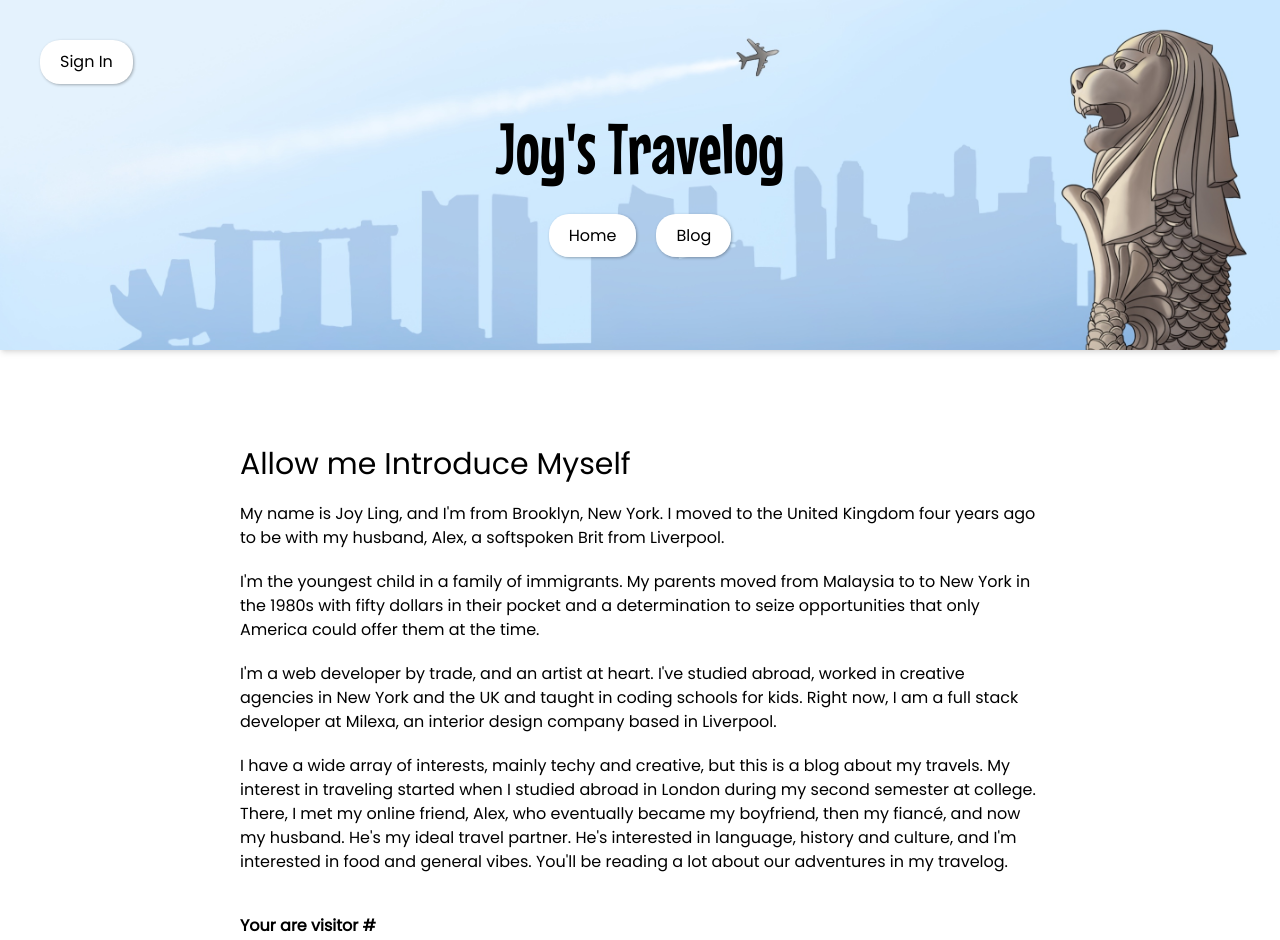
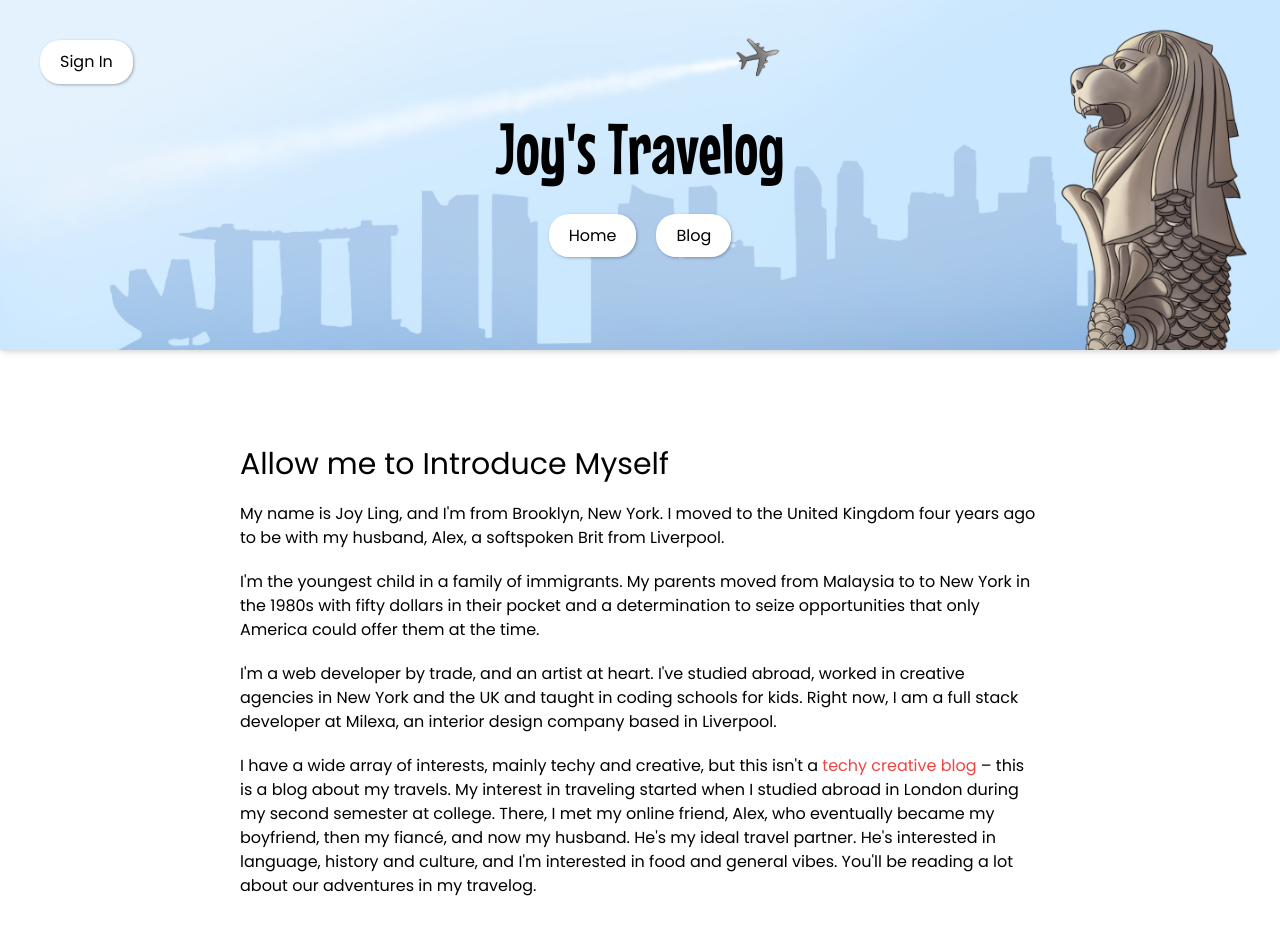
Before and after one commit to joy-ling/joys-blog, a Next.js app: page / in a window 1280 px wide. Shown: the top 940 px of the page. Built offline with nearby package versions, Linux system fonts and the light colour scheme; no server answers; the database is empty.

Commit message:
Added page views for each blog post

```diff
--- a/src/app/blog/[slug]/page.tsx
+++ b/src/app/blog/[slug]/page.tsx
@@ -6,6 +6,7 @@ import { format, parseISO } from 'date-fns'
 import Comments from "@/components/comments";
 import { Suspense } from "react";
 import LoadComment from "@/components/loadComment";
+import { kv } from "@vercel/kv";
 
 
 export const generateStaticParams = async () => getPosts().map((post) => ({ slug: post._raw.flattenedPath }))
@@ -16,12 +17,13 @@ export const generateMetadata = ({ params }: { params: { slug: string } }) => {
   return { title: post.title }
 }
 
-export default function PostLayout ({ params }: { params: { slug: string } }) {
+export default async function PostLayout ({ params }: { params: { slug: string } }) {
   const post = getPostBySlug(params.slug)
 
   if (!post) throw new Error(`Post not found for slug: ${params.slug}`)
 
   const category = getCategoryBySlug(post.category);
+  const pageViews = await kv.incr(`views-${params.slug}`);
 
   return (
     <article className="w-full flex min-h-screen flex-col items-center justify-between p-5 md:p-24">
@@ -51,7 +53,7 @@ export default function PostLayout ({ params }: { params: { slug: string } }) {
 
             <div className="flex flex-col">
               <strong>Views:</strong>
-              <span>0</span>
+              <span>{pageViews}</span>
             </div>
           </div>
 
--- a/src/app/page.tsx
+++ b/src/app/page.tsx
@@ -1,5 +1,6 @@
 import Image from "next/image"
 import { kv } from "@vercel/kv";
+import Link from "next/link";
 
 export default async function Home() {
 
@@ -9,11 +10,11 @@ export default async function Home() {
     <main className="flex w-full min-h-screen flex-col items-center pt-10 p-5 md:p-24">
 
       <div className="w-full lg:w-[800px]">
-        <h2 className="text-3xl pb-5">Allow me Introduce Myself</h2>
+        <h2 className="text-3xl pb-5">Allow me to Introduce Myself</h2>
         <p className="pb-5">My name is Joy Ling, and I&apos;m from Brooklyn, New York. I moved to the United Kingdom four years ago to be with my husband, Alex, a softspoken Brit from Liverpool.</p>
         <p className="pb-5">I&apos;m the youngest child in a family of immigrants. My parents moved from Malaysia to to New York in the 1980s with fifty dollars in their pocket and a determination to seize opportunities that only America could offer them at the time.</p>
         <p className="pb-5">I&apos;m a web developer by trade, and an artist at heart. I&apos;ve studied abroad, worked in creative agencies in New York and the UK and taught in coding schools for kids. Right now, I am a full stack developer at Milexa, an interior design company based in Liverpool.</p>
-        <p className="pb-5">I have a wide array of interests, mainly techy and creative, but this is a blog about my travels. My interest in traveling started when I studied abroad in London during my second semester at college. There, I met my online friend, Alex, who eventually became my boyfriend, then my fiancé, and now my husband. He&apos;s my ideal travel partner. He&apos;s interested in language, history and culture, and I&apos;m interested in food and general vibes. You&apos;ll be reading a lot about our adventures in my travelog.</p>
+        <p className="pb-5">I have a wide array of interests, mainly techy and creative, but this isn't a <Link className="text-red-500" href="https://joychiangling.com">techy creative blog</Link> – this is a blog about my travels. My interest in traveling started when I studied abroad in London during my second semester at college. There, I met my online friend, Alex, who eventually became my boyfriend, then my fiancé, and now my husband. He&apos;s my ideal travel partner. He&apos;s interested in language, history and culture, and I&apos;m interested in food and general vibes. You&apos;ll be reading a lot about our adventures in my travelog.</p>
 
         <div className="mt-5 mb-5">
           <strong>Your are visitor #{pageViews}</strong>
```
